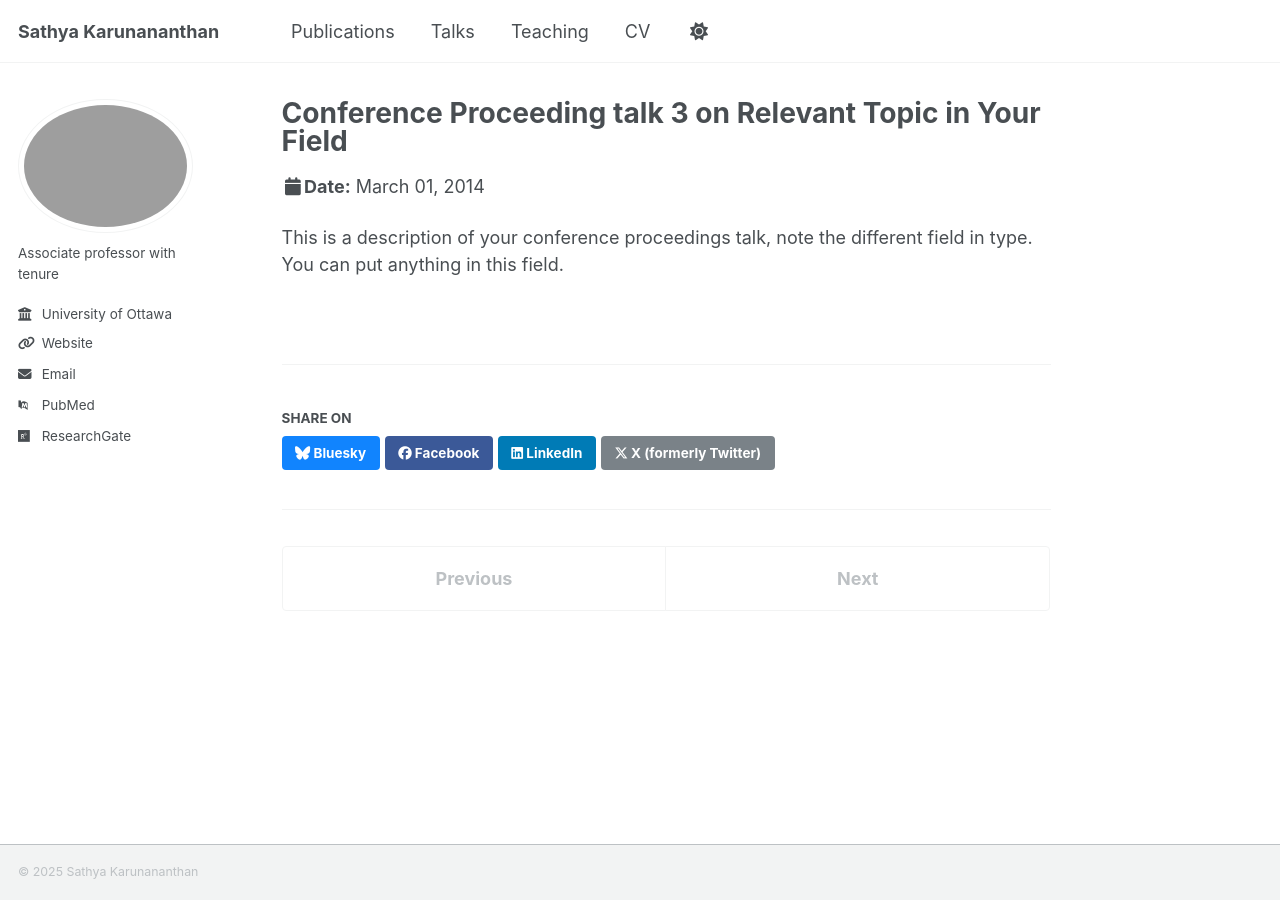
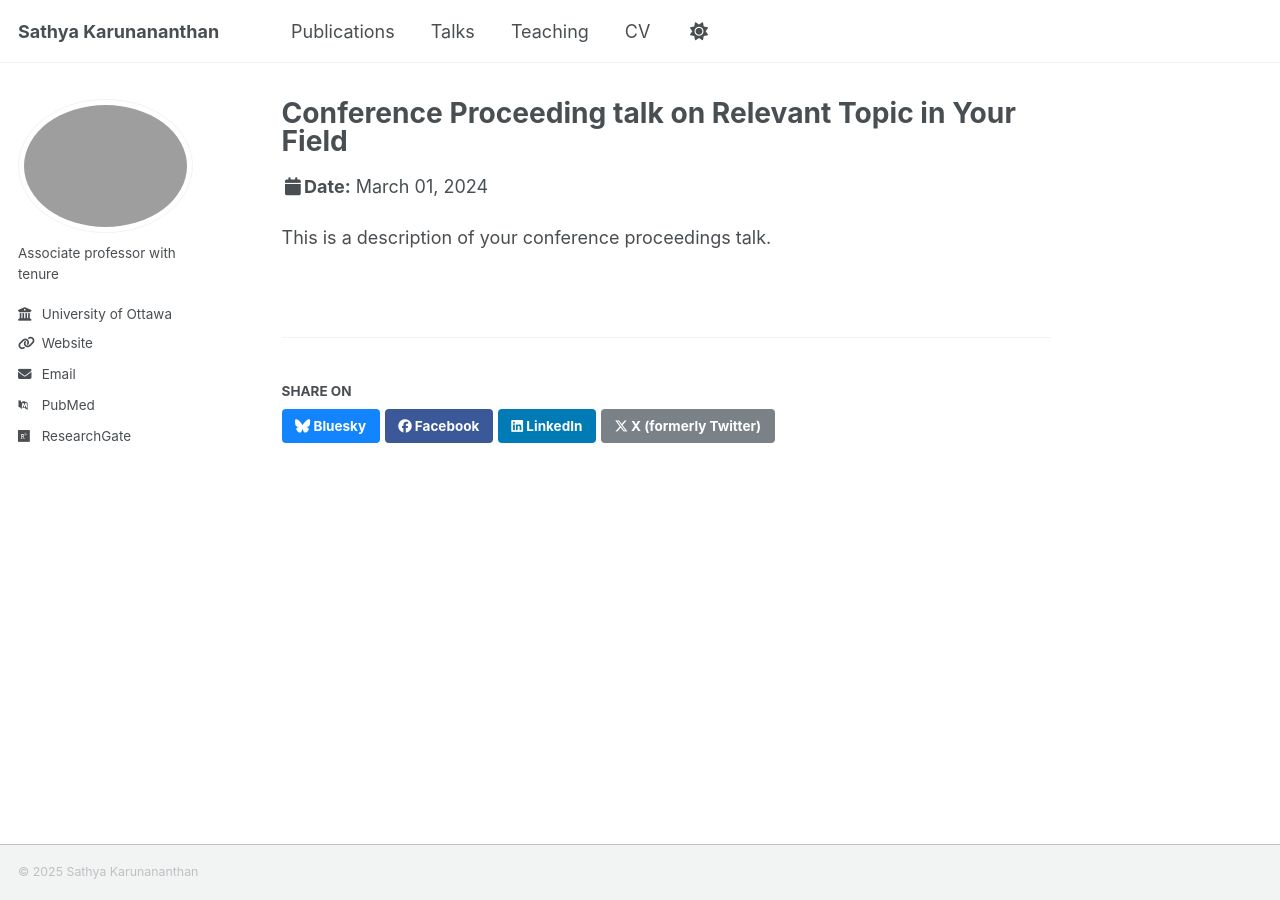
Before and after one commit to sathyaguru/sathyaguru.github.io, a Jekyll site: the page built from _talks/2014-03-01-talk-3.md, in a window 1280 px wide. Built offline with Jekyll 4.4.1, drawn with Linux system fonts in a browser that asks for light colours; some web fonts are replaced; a script that is not in the unit is left out.

Commit message:
modify _publications, _talks, _teaching

```diff
--- a/_talks/2014-03-01-talk-3.md
+++ b/_talks/2014-03-01-talk-3.md
@@ -1,11 +1,11 @@
 ---
-title: "Conference Proceeding talk 3 on Relevant Topic in Your Field"
+title: "Conference Proceeding talk on Relevant Topic in Your Field"
 collection: talks
 type: "Conference proceedings talk"
 permalink: /talks/2014-03-01-talk-3
-venue: "Testing Institute of America 2014 Annual Conference"
-date: 2014-03-01
-location: "Los Angeles, CA, USA"
+venue: "2024 Annual Conference"
+date: 2024-03-01
+location: "Ottawa, ON, Canada"
 ---
 
-This is a description of your conference proceedings talk, note the different field in type. You can put anything in this field.
+This is a description of your conference proceedings talk.
```
Also changed, not shown: _publications/2009-10-01-paper-title-number-1.md (deleted, +0 -14 lines), _publications/2010-10-01-paper-title-number-2.md (deleted, +0 -14 lines), _publications/2015-10-01-paper-title-number-3.md (+2 -2 lines), _publications/2024-02-17-paper-title-number-4.md (deleted, +0 -13 lines), _publications/2025-06-08-paper-title-number-5.md (+4 -4 lines), _talks/2012-03-01-talk-1.md (deleted, +0 -11 lines), _talks/2013-03-01-tutorial-1.md (deleted, +0 -13 lines), _talks/2014-02-01-talk-2.md (deleted, +0 -13 lines), _teaching/2014-spring-teaching-1.md (deleted, +0 -20 lines), _teaching/2015-spring-teaching-2.md (+1 -10 lines).
